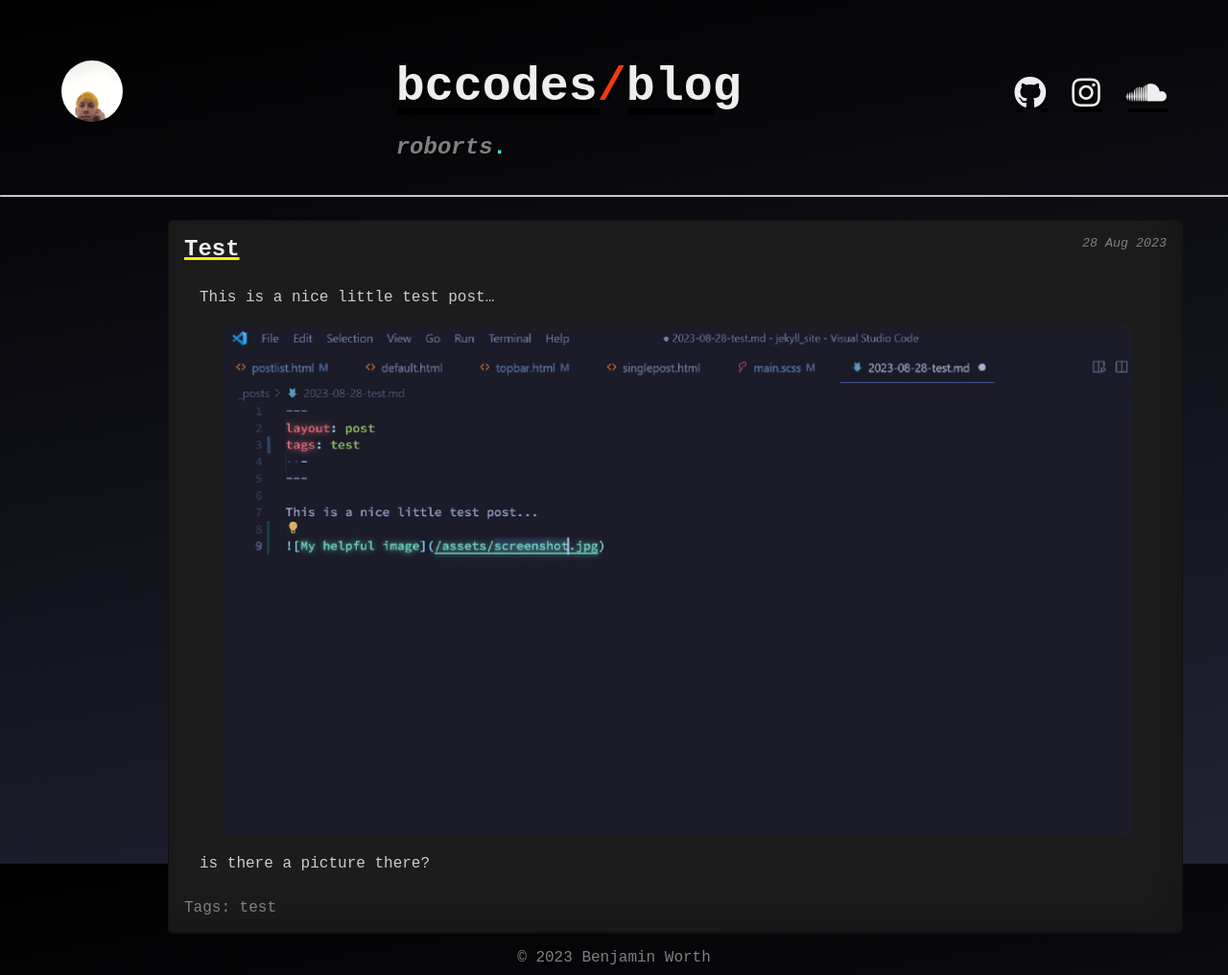
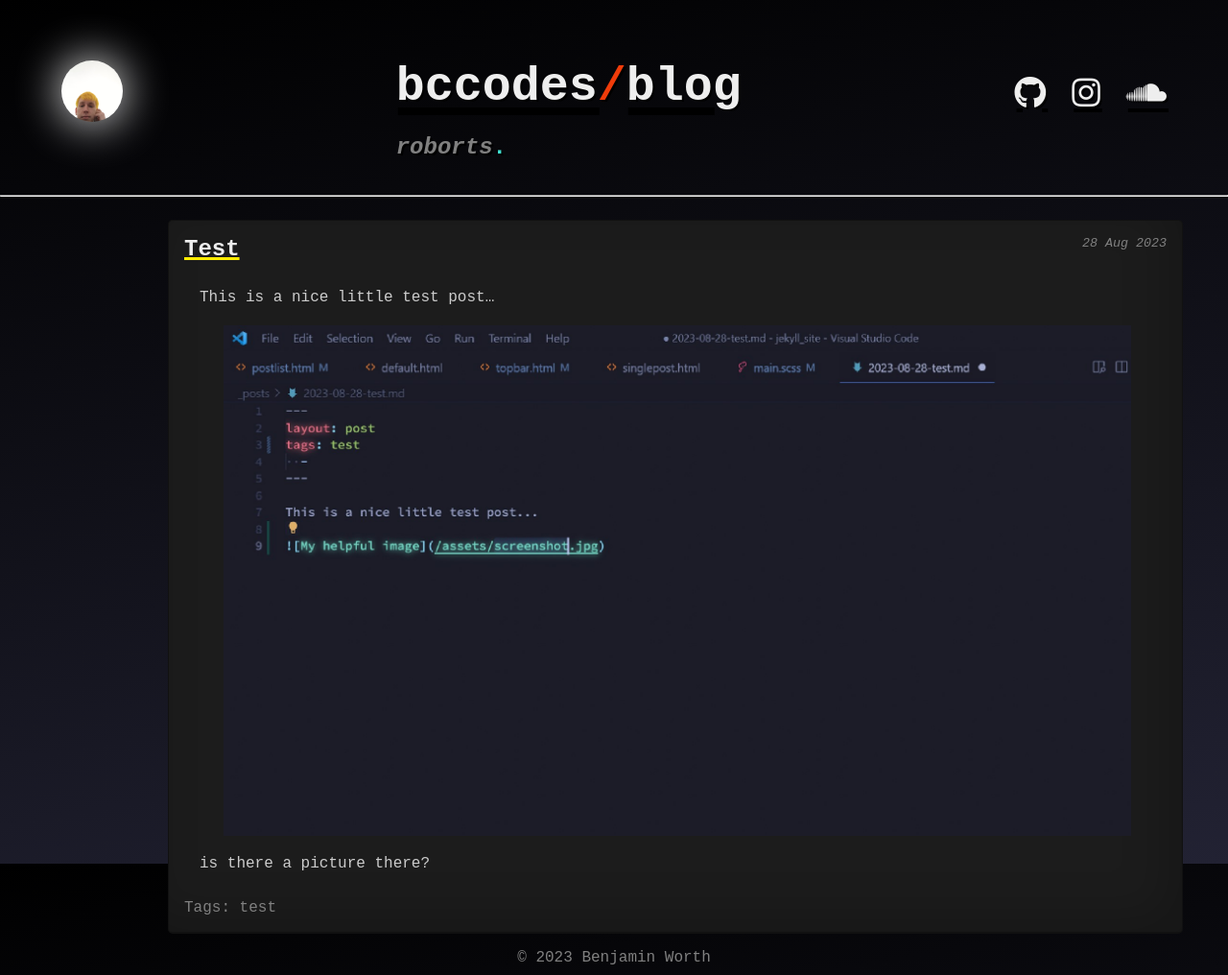
Before and after one commit to bccodes/bccodes.github.io, a Jekyll site: the page built from index.html, in a window 1280 px wide. Shown: the whole page at 96% size. Built offline with Jekyll 4.4.1, drawn with Linux system fonts in a browser that asks for light colours.

Commit message:
still playing with css

```diff
--- a/_sass/main.scss
+++ b/_sass/main.scss
@@ -90,12 +90,13 @@
         width: 64px;
         background-color: gray;
         border-radius: 100%;
-        box-shadow: 0px 0px 0px 2px black;
-        transition: transform 1s;
+        box-shadow: 0 0 48px #ffffff;
+        transition: transform 0.2s;
     }
 
     #lilpic:hover {
-        transform: scale(1.1);
+        transform: scale(1.05);
+        box-shadow: 0 0 48px #ff0000;
     }
 
     #slash {
```
